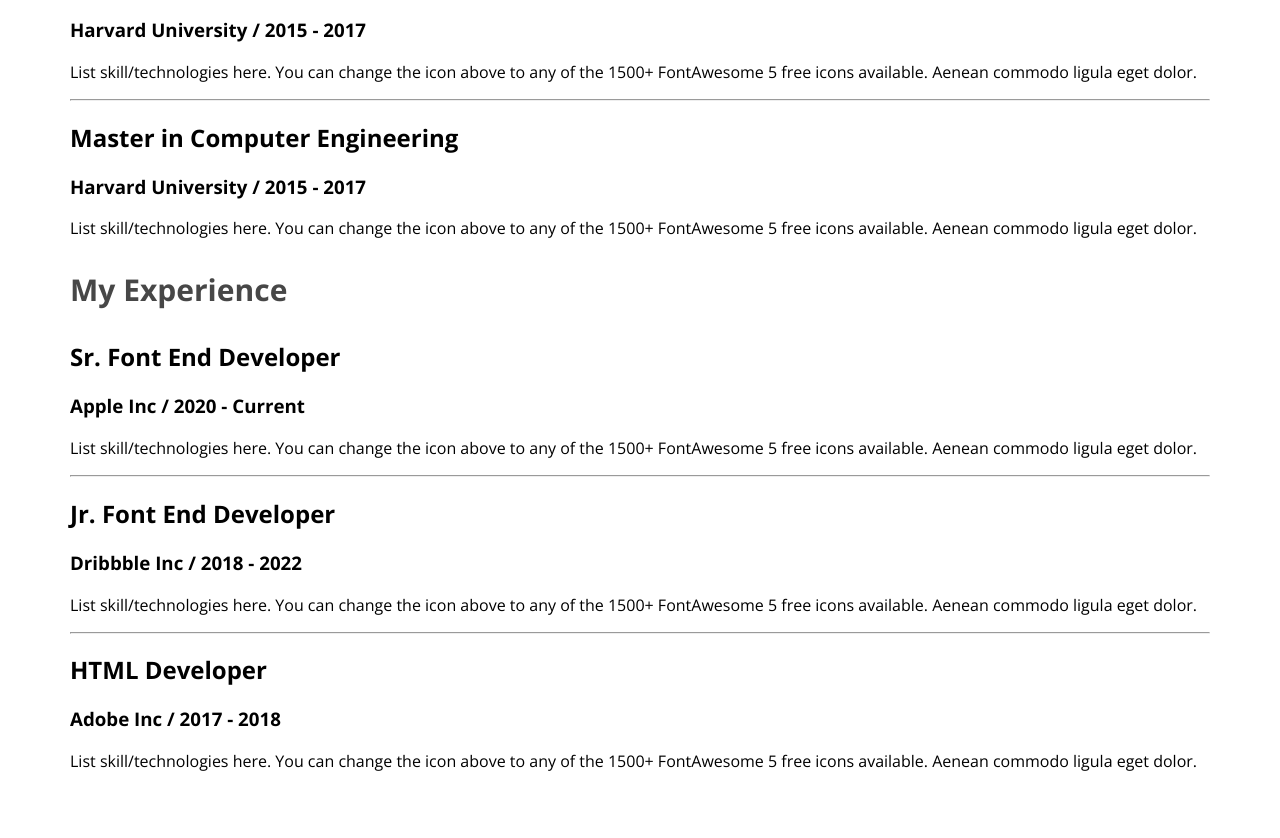
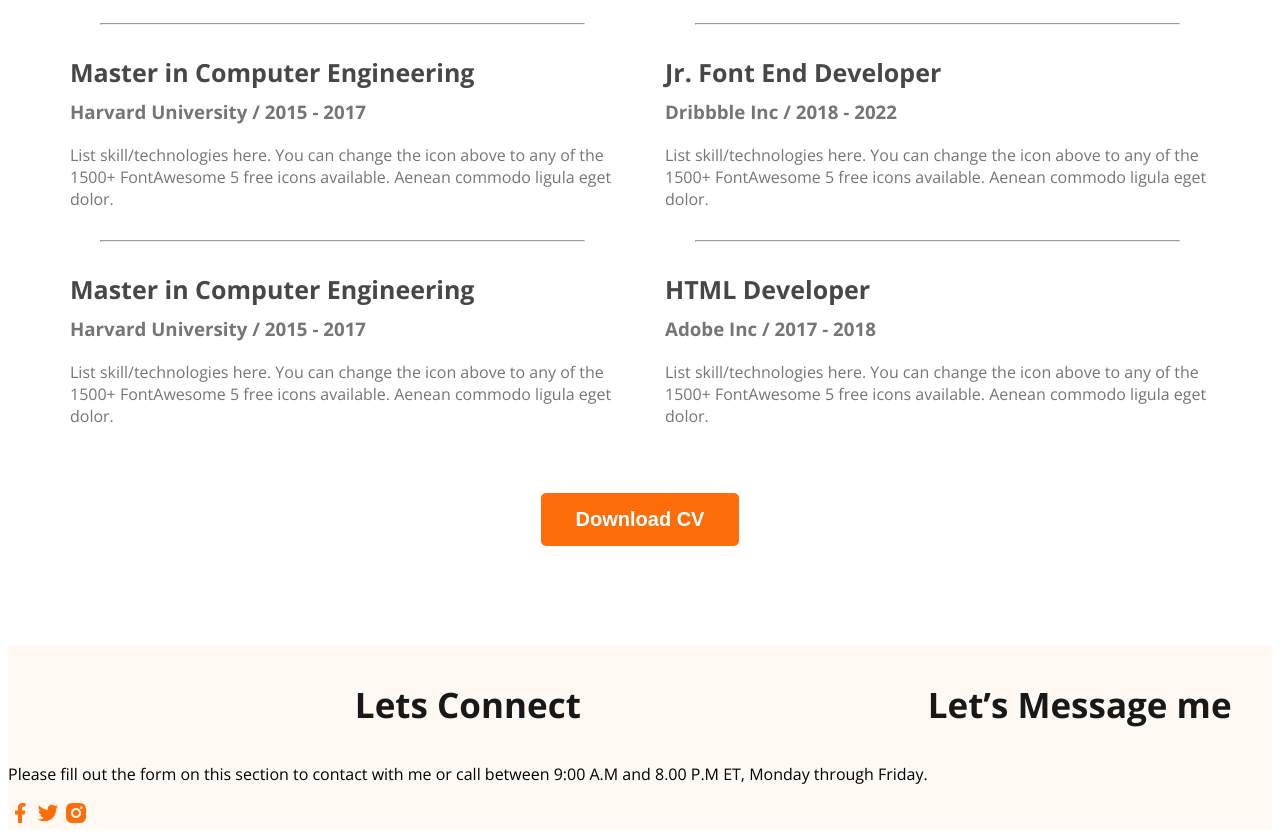
Before and after one commit to mehediponi201/web-developer-portfolio, a plain HTML site: page index.html in a window 1280 px wide. Shown: the part 2648-3486 px from the top of the page. Before the commit the page ends 3436 px from the top, so only its background shows below. Drawn offline with nearby package versions, Linux system fonts and the light colour scheme.

Commit message:
add footer

```diff
--- a/index.html
+++ b/index.html
@@ -131,10 +131,25 @@
                 </div>
             </div>
          </div>
+         <div class="download-cv">
+            <button class="btn-primary">Download CV</button>
+         </div>
        </section>
     </main>
     <footer>
-
+        <div class="footer-coloum">
+           <h3 class="section-title">Lets Connect</h3>
+           <p class="section-deccription">
+            Please fill out the form on this section to contact with me or call between 9:00 A.M and 8.00 P.M ET, Monday through Friday.</p>
+            <div class="social-link">
+                <a href=""><img src="images/icons/facebook.png" alt=""></a>
+                <a href=""><img src="images/icons/twitter.png" alt=""></a>
+                <a href=""><img src="images/icons/insta.png" alt=""></a>
+            </div>
+        </div>
+        <div class="footer-coloum">
+            <h3 class="section-title">Let’s Message me</h3>
+        </div>
     </footer>
 </body>
 </html>
--- a/portfolio.css
+++ b/portfolio.css
@@ -127,3 +127,36 @@ font-size: 18px;
     font-size: 30px;
     font-weight: 700;
 }
+.resume-container{
+    display: flex;
+    gap: 50px;
+}
+.resume-item-institude, .resume-item-description{
+    color: #757575;
+}
+.resume-item-title{
+color: #474747;
+font-family: Open Sans;
+font-size: 25px;
+font-style: normal;
+font-weight: 700;
+margin-bottom: 10px;
+}
+.resume-item-institude{
+    margin-bottom: 20px;
+    margin-top: 0px;
+}
+.resume-container hr{
+    margin: 30px;
+}
+.download-cv{
+    text-align: center;
+    margin-top: 50px;
+}
+/* footer style */
+footer{
+    display: flex;
+    background: #FFF8F3;
+    margin-top: 100px;
+    padding-left: 130px 200px;
+}
```
